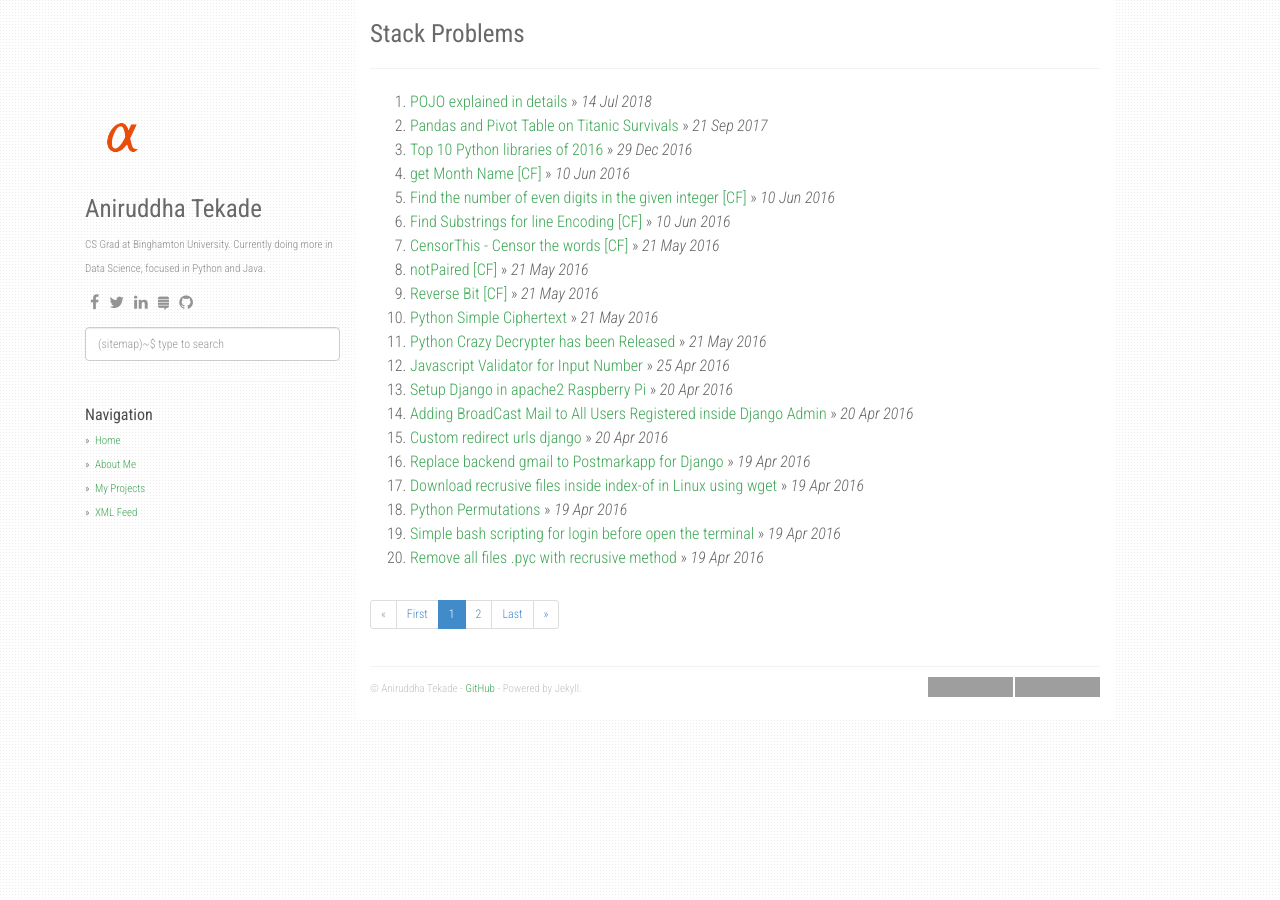
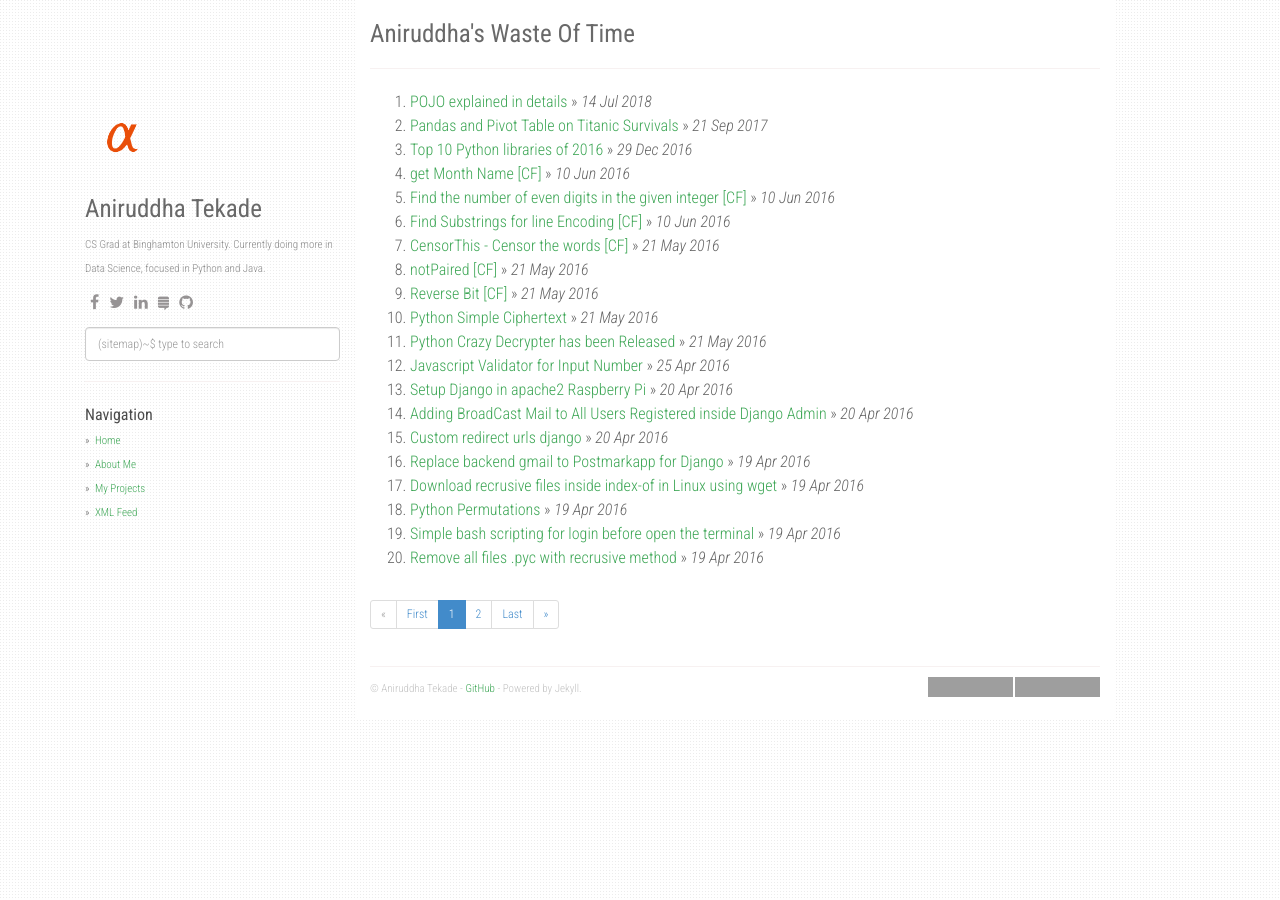
Before and after one commit to agusmakmun/agusmakmun.github.io, a Jekyll site: the page built from index.html, in a window 1280 px wide. Built offline with Jekyll 4.4.1, drawn with Linux system fonts in a browser that asks for light colours; nearby versions of some CDN libraries; the list of posts is cut into pages by our own code; grey boxes are pictures that could not be loaded.

Commit message:
Update _config.yml

```diff
--- a/_config.yml
+++ b/_config.yml
@@ -1,5 +1,5 @@
-title: Stack Problems
-description: My Personal Stack Problems
+title: Aniruddha's Waste Of Time
+description: My Personal Stack Problems And Concepts
 author: Aniruddha Tekade
 github: https://github.com/anirtek
 about: CS Grad at Binghamton University. Currently doing more in Data Science, focused in Python and Java.
```
